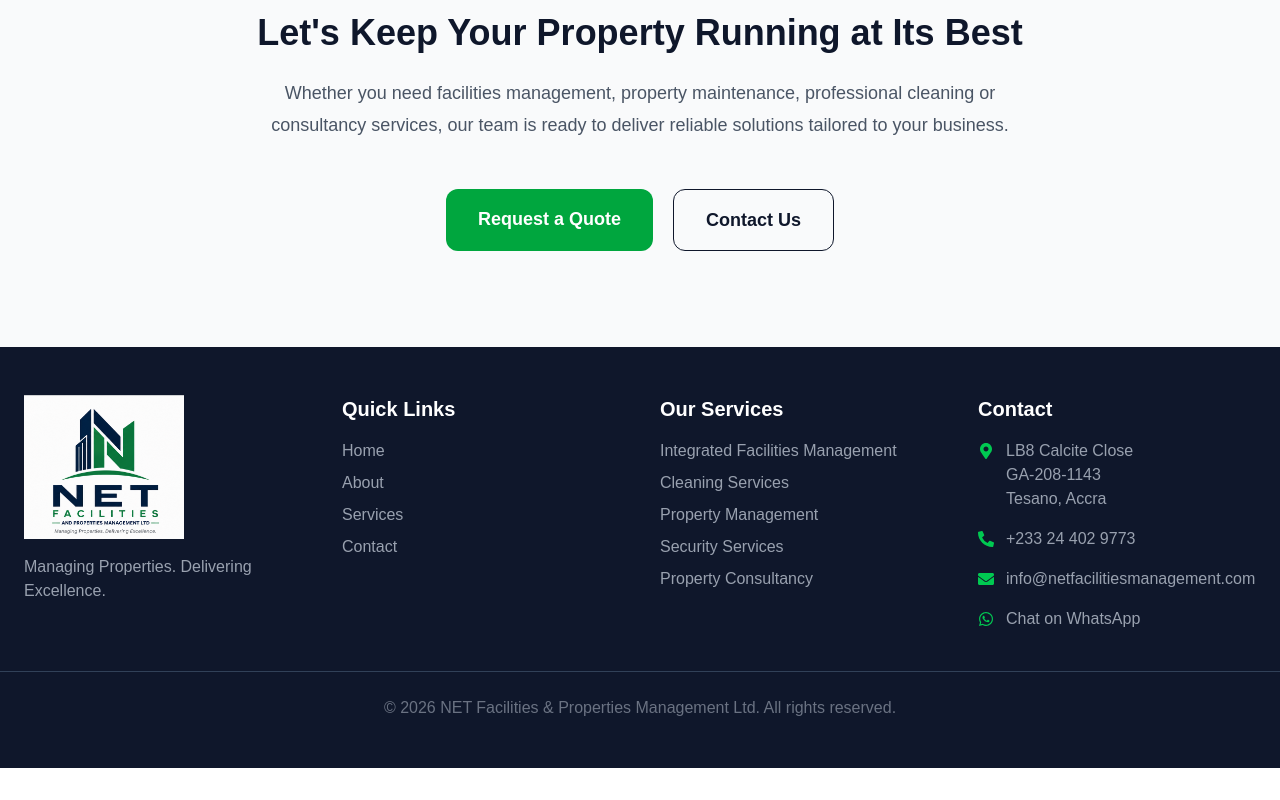
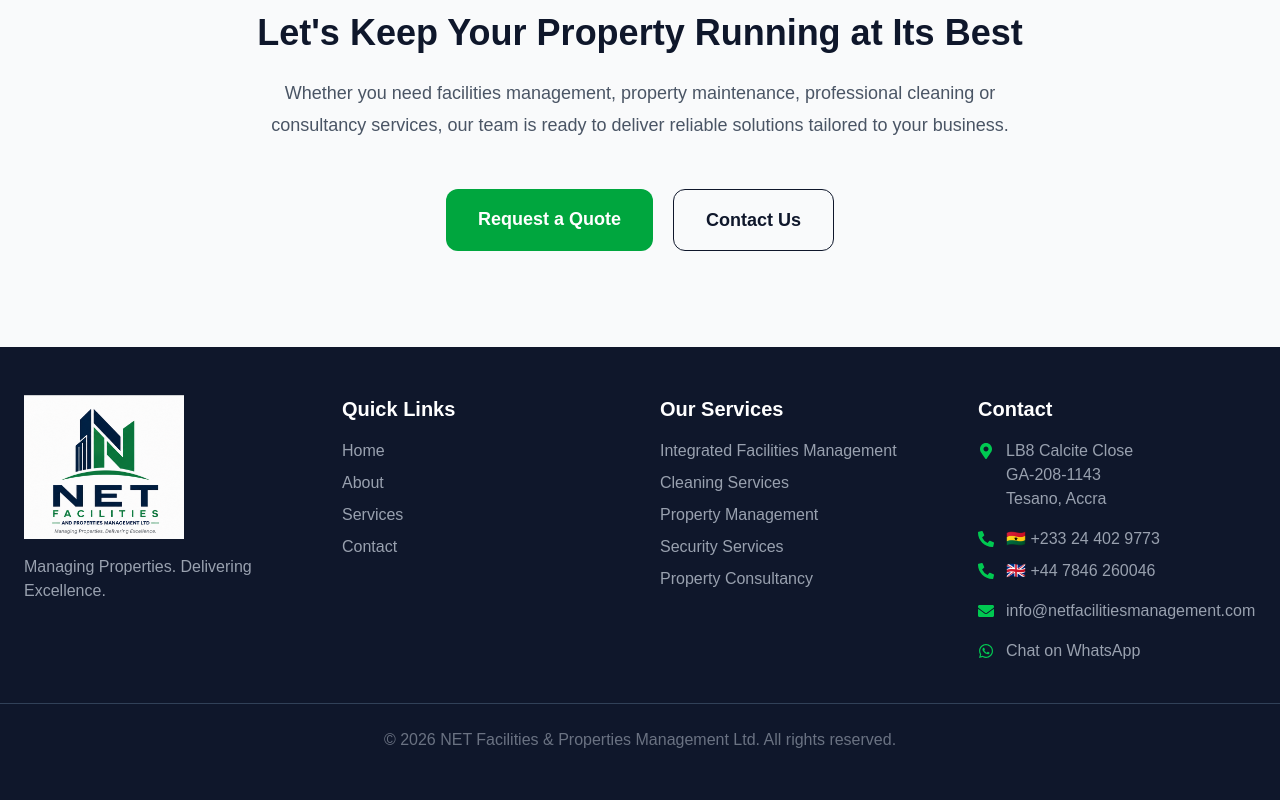
Before and after one commit to NetfacilitiesLtd/net-facilities, a Next.js app: page / in a window 1280 px wide. Shown: the part 5765-6565 px from the top of the page. Before the commit the page ends 6533 px from the top, so only its background shows below. Built offline with nearby package versions, Linux system fonts and the light colour scheme.

Commit message:
Add UK phone number to footer

```diff
--- a/components/Footer.tsx
+++ b/components/Footer.tsx
@@ -91,14 +91,27 @@
       </span>
     </div>
 
+    <div className="flex flex-col gap-2">
   <div className="flex items-center gap-3">
     <FaPhoneAlt className="text-green-500" />
     <a
       href="tel:+233244029773"
       className="hover:text-green-500"
     >
-        +233 24 402 9773
+      🇬🇭 +233 24 402 9773
     </a>
+  </div>
+
+  <div className="flex items-center gap-3">
+    <FaPhoneAlt className="text-green-500" />
+    <a
+      href="tel:+447846260046"
+      className="hover:text-green-500"
+    >
+      🇬🇧 +44 7846 260046
+    </a>
+  </div>
+
     </div>
 
     <div className="flex items-center gap-3">
```
Lines whose indentation alone changed are shown as unchanged.
